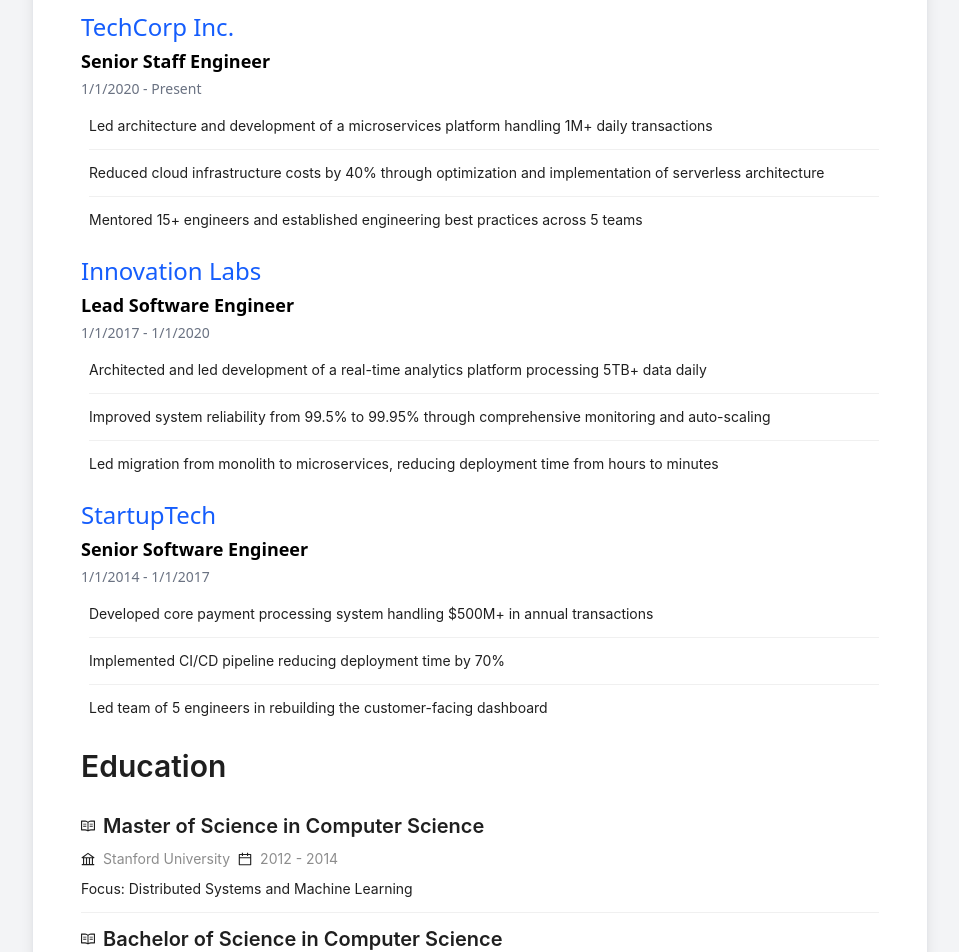
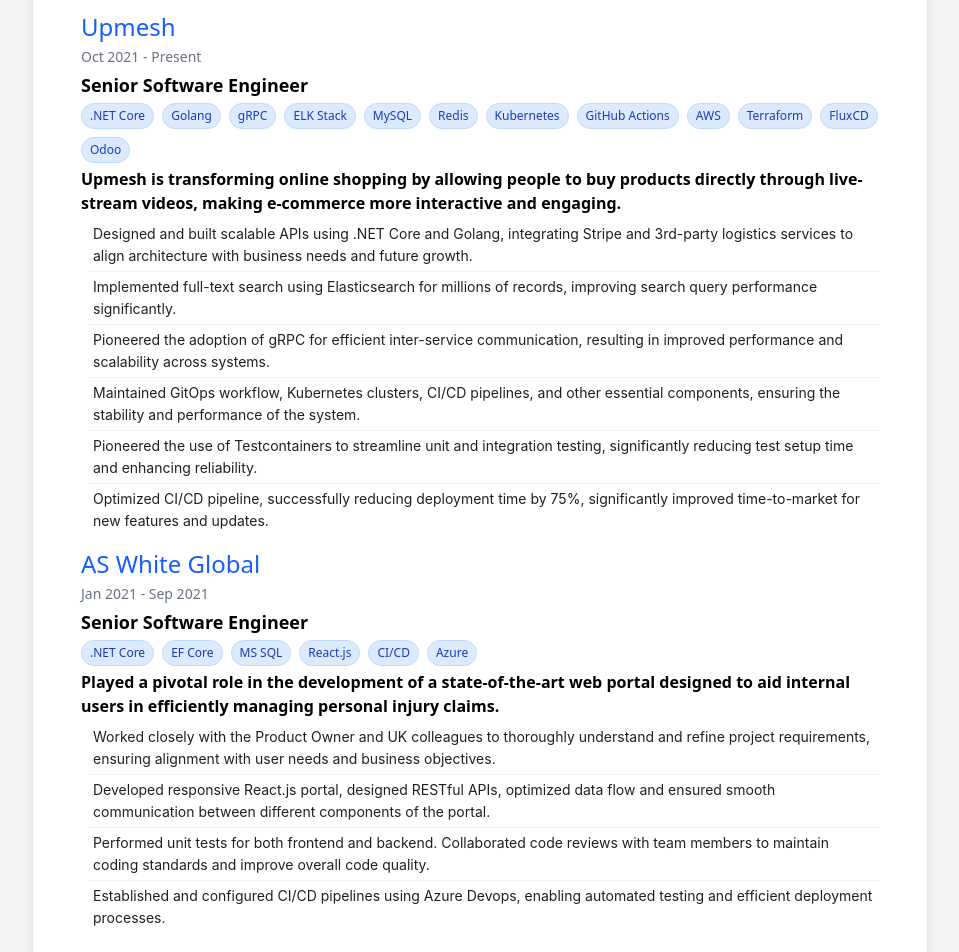
Before and after one commit to baotoq/resume, a Next.js app: page / in a window 1280 px wide. Shown: the part 400-1352 px from the top of the page, without its empty margins (160-1119 px from the left). Built offline with nearby package versions, Linux system fonts and the light colour scheme.

Commit message:
Feat: Enhance 'Experience' section with detailed information

```diff
--- a/src/components/resume/Experience.tsx
+++ b/src/components/resume/Experience.tsx
@@ -9,6 +9,12 @@ const { Title } = Typography;
 interface ExperienceProps {
   experiences: ExperienceType[];
 }
+
+const SkillTag = ({ skill }: { skill: string }) => {
+  return (
+    <span className="px-2 py-1 bg-blue-100 text-blue-800 text-xs rounded-full border border-blue-200">{skill}</span>
+  );
+};
 
 export const Experience = ({ experiences }: ExperienceProps) => {
   const sortedExperiences = [...experiences].sort((a, b) => {
@@ -26,18 +32,30 @@ export const Experience = ({ experiences }: ExperienceProps) => {
       <div className="flex flex-col gap-3">
         {sortedExperiences.map((exp, index) => (
           <div key={index} className="flex flex-col gap-1">
-            <a href={"/"} className="text-2xl font-medium text-blue-600 hover:underline">
-              {exp.company}
+            <a href={exp.company.url} target="_blank" className="text-2xl font-medium text-blue-600 hover:underline">
+              {exp.company.name}
             </a>
+            <div className="text-sm text-gray-500">
+              {`${exp.period.start.toLocaleDateString("en-US", {
+                year: "numeric",
+                month: "short",
+              })} - ${
+                exp.period.current
+                  ? "Present"
+                  : exp.period.end.toLocaleDateString("en-US", { year: "numeric", month: "short" })
+              }`}
+            </div>
             <div className="text-lg font-bold">{exp.title}</div>
-            <div className="text-sm text-gray-500">
-              {exp.period.start.toLocaleDateString()} -{" "}
-              {exp.period.current ? "Present" : exp.period.end.toLocaleDateString()}
+            <div className="flex flex-wrap gap-2">
+              {exp.skills.map((skill, skillIndex) => (
+                <SkillTag key={skillIndex} skill={skill} />
+              ))}
             </div>
+            <div className="font-semibold">{exp.summary}</div>
             <div className="pl-2">
               <List
                 dataSource={exp.achievements}
-                renderItem={(achievement) => <List.Item>{achievement}</List.Item>}
+                renderItem={(achievement) => <List.Item className="!p-1">{achievement}</List.Item>}
               />
             </div>
           </div>
--- a/src/data/resume.ts
+++ b/src/data/resume.ts
@@ -7,69 +7,110 @@ export const mainInfo = {
 
 export const contactInfo: ContactInfo = {
   email: "baotoq@outlook.com",
-  phone: "+84 909 273 966",
+  phone: "+84 *** *** ***",
   linkedin: "LinkedIn",
   github: "GitHub",
 };
 
-export const summary =
-  "Experienced Software Engineer with 6+ years of proven expertise in designing and building scalable, high-performance web applications. Hands-on experience in microservices architecture, CI/CD pipelines, GitOps workflows, and Kubernetes orchestration for reliable, scalable deployments.";
+export const summary = `
+  <div>Experienced Software Engineer with 6+ years of proven expertise in designing and building scalable, high-performance web applications.</div>
+  <div>Hands-on experience in microservices architecture, CI/CD pipelines, GitOps workflows, and Kubernetes orchestration for reliable, scalable deployments.</div>
+`;
 
 export const experiences: Experience[] = [
   {
-    title: "Senior Staff Engineer",
-    company: "TechCorp Inc.",
+    title: "Senior Software Engineer",
+    company: {
+      name: "Upmesh",
+      url: "https://upmesh.io",
+    },
     period: {
-      start: new Date("2020-01-01"),
+      start: new Date("2021-10-01"),
       end: new Date(),
       current: true,
     },
+    skills: [
+      ".NET Core",
+      "Golang",
+      "gRPC",
+      "ELK Stack",
+      "MySQL",
+      "Redis",
+      "Kubernetes",
+      "GitHub Actions",
+      "AWS",
+      "Terraform",
+      "FluxCD",
+      "Odoo",
+    ],
+    summary:
+      "Upmesh is transforming online shopping by allowing people to buy products directly through live-stream videos, making e-commerce more interactive and engaging.",
     achievements: [
-      "Led architecture and development of a microservices platform handling 1M+ daily transactions",
-      "Reduced cloud infrastructure costs by 40% through optimization and implementation of serverless architecture",
-      "Mentored 15+ engineers and established engineering best practices across 5 teams",
-    ],
-  },
-  {
-    title: "Lead Software Engineer",
-    company: "Innovation Labs",
-    period: {
-      start: new Date("2017-01-01"),
-      end: new Date("2020-01-01"),
-    },
-    achievements: [
-      "Architected and led development of a real-time analytics platform processing 5TB+ data daily",
-      "Improved system reliability from 99.5% to 99.95% through comprehensive monitoring and auto-scaling",
-      "Led migration from monolith to microservices, reducing deployment time from hours to minutes",
+      "Designed and built scalable APIs using .NET Core and Golang, integrating Stripe and 3rd-party logistics services to align architecture with business needs and future growth.",
+      "Implemented full-text search using Elasticsearch for millions of records, improving search query performance significantly.",
+      "Pioneered the adoption of gRPC for efficient inter-service communication, resulting in improved performance and scalability across systems.",
+      "Maintained GitOps workflow, Kubernetes clusters, CI/CD pipelines, and other essential components, ensuring the stability and performance of the system.",
+      "Pioneered the use of Testcontainers to streamline unit and integration testing, significantly reducing test setup time and enhancing reliability.",
+      "Optimized CI/CD pipeline, successfully reducing deployment time by 75%, significantly improved time-to-market for new features and updates.",
     ],
   },
   {
     title: "Senior Software Engineer",
-    company: "StartupTech",
+    company: {
+      name: "AS White Global",
+      url: "#",
+    },
     period: {
-      start: new Date("2014-01-01"),
-      end: new Date("2017-01-01"),
+      start: new Date("2021-01-01"),
+      end: new Date("2021-09-01"),
     },
+    skills: [".NET Core", "EF Core", "MS SQL", "React.js", "CI/CD", "Azure"],
+    summary:
+      "Played a pivotal role in the development of a state-of-the-art web portal designed to aid internal users in efficiently managing personal injury claims.",
     achievements: [
-      "Developed core payment processing system handling $500M+ in annual transactions",
-      "Implemented CI/CD pipeline reducing deployment time by 70%",
-      "Led team of 5 engineers in rebuilding the customer-facing dashboard",
+      "Worked closely with the Product Owner and UK colleagues to thoroughly understand and refine project requirements, ensuring alignment with user needs and business objectives.",
+      "Developed responsive React.js portal, designed RESTful APIs, optimized data flow and ensured smooth communication between different components of the portal.",
+      "Performed unit tests for both frontend and backend. Collaborated code reviews with team members to maintain coding standards and improve overall code quality.",
+      "Established and configured CI/CD pipelines using Azure Devops, enabling automated testing and efficient deployment processes.",
+    ],
+  },
+  {
+    title: "Software Engineer",
+    company: {
+      name: "NashTech Limited",
+      url: "https://nashtech.com",
+    },
+    period: {
+      start: new Date("2020-01-01"),
+      end: new Date("2021-01-01"),
+    },
+    skills: [
+      ".NET Core",
+      "Dapper",
+      "gRPC",
+      "PostgreSQL",
+      "Vue.js",
+      "OpenTelemetry",
+      "Kubernetes",
+      "Azure",
+    ],
+    summary:
+      "Contributed significantly to the development of a cutting-edge portal facilitating seamless document management and interaction with Courts for internal users.",
+    achievements: [
+      "Implemented a data standardization adapter that efficiently converted and transformed data from external legacy systems, ensuring smooth integration with internal systems.",
+      "Implemented a feature-rich portal, designed RESTful APIs, gRPC services and other backend solutions.",
+      "Implemented a real-time push notification with Azure SignalR providing instant updates and notifications.",
+      "Integrated with Grafana, Prometheus, Alert Manager, Jeager for effective measurement and monitoring of metrics.",
+      "Conducted comprehensive unit tests and integration tests, maintaining a minimum code coverage of 80%.",
     ],
   },
 ];
 
 export const education: Education[] = [
   {
-    degree: "Master of Science in Computer Science",
-    school: "Stanford University",
-    period: "2012 - 2014",
-    details: "Focus: Distributed Systems and Machine Learning",
-  },
-  {
-    degree: "Bachelor of Science in Computer Science",
-    school: "UC Berkeley",
-    period: "2008 - 2012",
-    details: "GPA: 3.9/4.0, Honors Program",
+    degree: "Bachelor of Computer Science",
+    school: "Ton Duc Thang University",
+    period: "2014 - 2018",
   },
 ];
 
```
Also changed, not shown: 2 other files (tests, documents, lock files or other folders).
